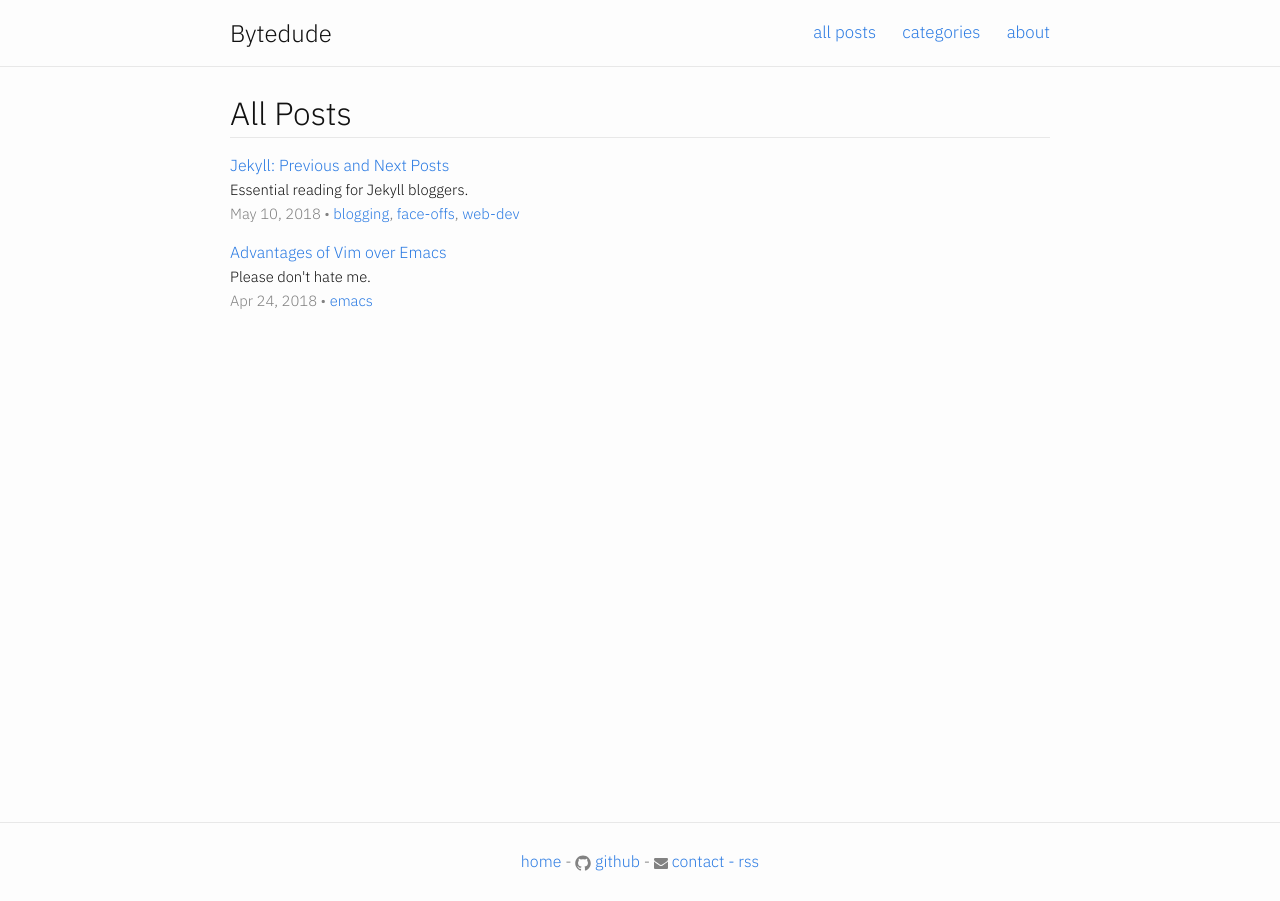
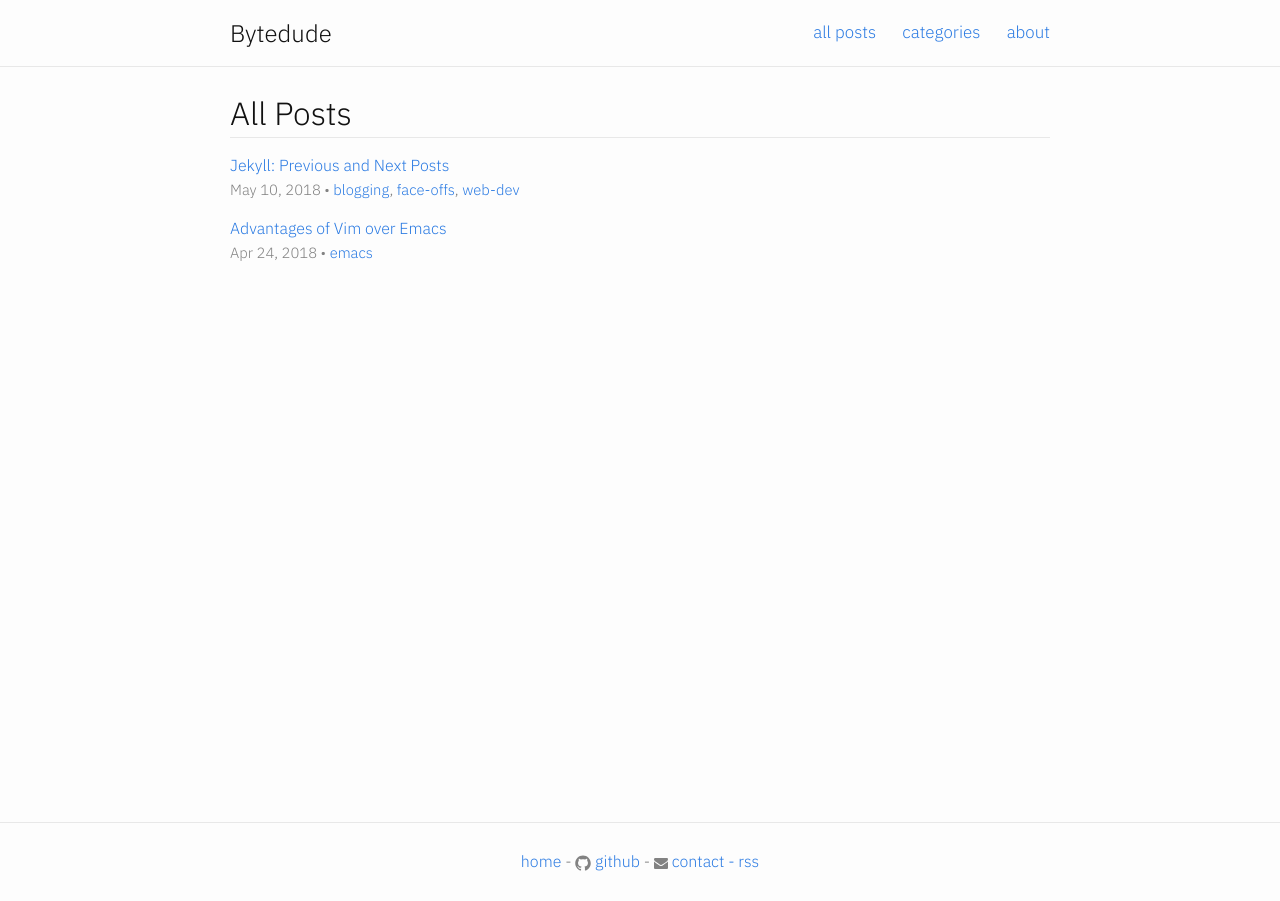
Before and after one commit to mrcnski/signor.dev, a Jekyll site: the page built from index.md, in a window 1280 px wide. Built offline with Jekyll 4.4.1, drawn with Linux system fonts in a browser that asks for light colours.

Commit message:
remove post descriptions

```diff
--- a/_posts/2018-04-24-advantages-of-vim-over-emacs.md
+++ b/_posts/2018-04-24-advantages-of-vim-over-emacs.md
@@ -2,5 +2,4 @@
 title: "Advantages of Vim over Emacs"
 date: 2018-04-24
 categories: emacs
-description: "Please don't hate me."
 ---
--- a/_posts/2018-05-10-jekyll-previous-and-next-posts.md
+++ b/_posts/2018-05-10-jekyll-previous-and-next-posts.md
@@ -2,7 +2,6 @@
 title: "Jekyll: Previous and Next Posts"
 date: 2018-05-10
 categories: blogging face-offs web-dev
-description: "Essential reading for Jekyll bloggers."
 ---
 
 What's up? Welcome to a series of articles I'm writing about [Jekyll](https://jekyllrb.com), the static blog generator. I had trouble customizing this blog due to the lack of good Jekyll resources online, so I had no choice but to go into super-genius mode and figure it all out myself. Now I want to share my methods with you.
--- a/staticman.yml
+++ b/staticman.yml
@@ -11,7 +11,7 @@ akismet:
 
 branch: master
 
-commitMessage: "[staticman] add comment"
+commitMessage: "[staticman] add a new comment"
 
 extension: ""
 
```
